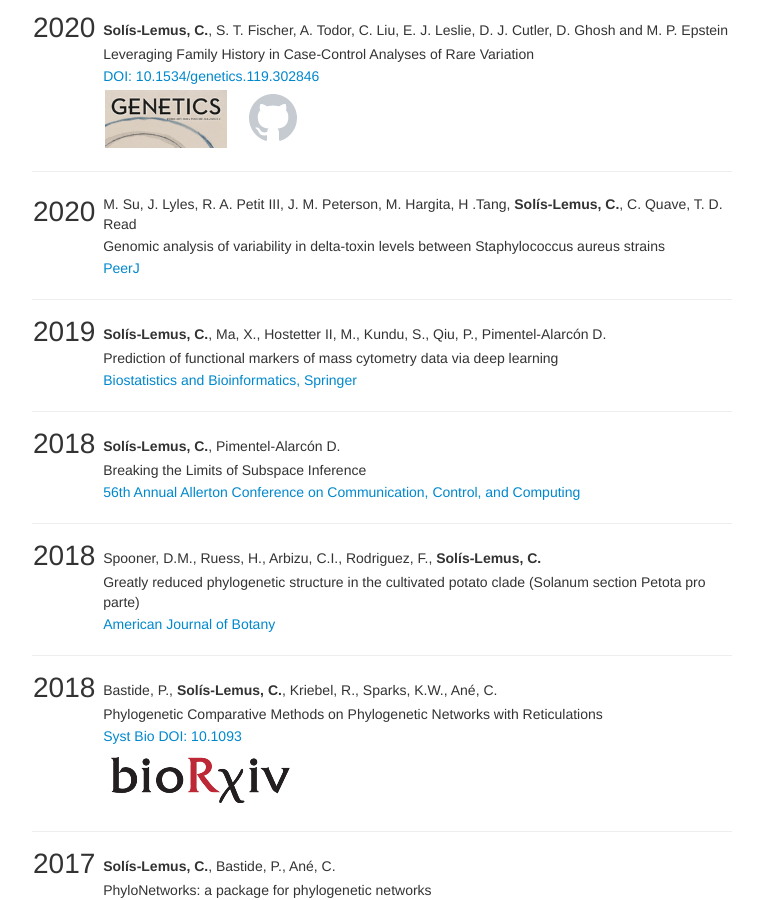
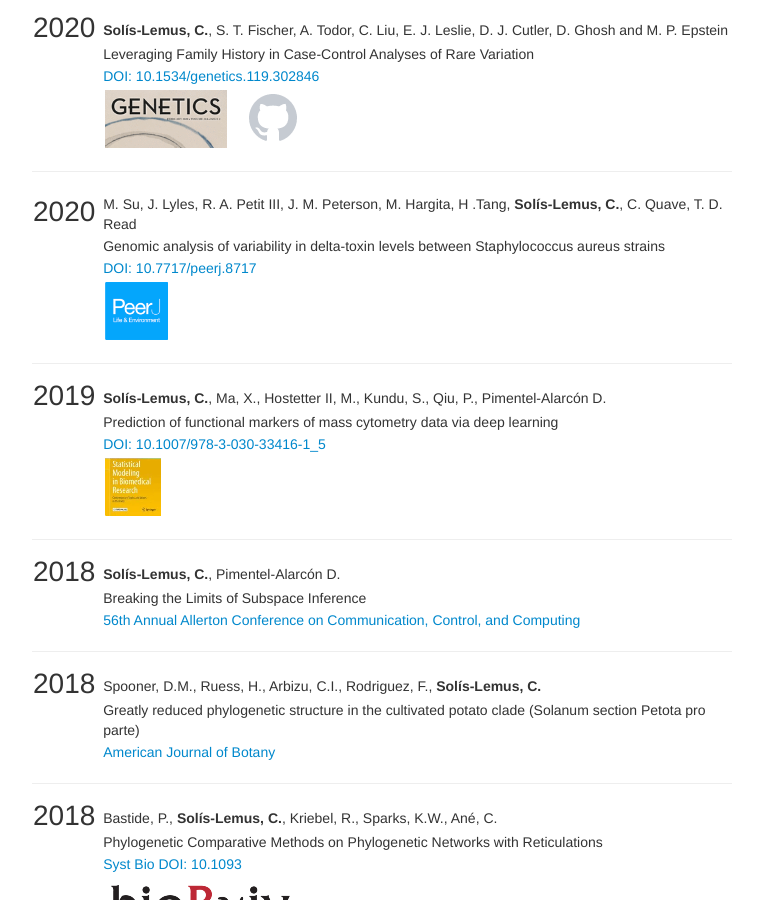
Before and after one commit to solislemuslab/solislemuslab.github.io, a Jekyll site: the page built from pages/research.md, in a window 1280 px wide and 900 px high, scrolled down 4205 px. Shown: the whole window, without its empty margins (258-1021 px from the left). Built offline with Jekyll 4.4.1, drawn with Linux system fonts in a browser that asks for light colours.

Commit message:
more logos

```diff
--- a/pages/research.md
+++ b/pages/research.md
@@ -203,13 +203,15 @@ Tiley, George P., Andrew A. Crowl, Paul S. Manos, Emily B. Sessa, <b>Sol&iacute;
 
 | <span style="font-size:2em;">2020</span> |  | M. Su, J. Lyles, R. A. Petit III, J. M. Peterson, M. Hargita, H .Tang, <b>Sol&iacute;s-Lemus, C.</b>, C. Quave, T. D. Read
 | | | Genomic analysis of variability in delta-toxin levels between Staphylococcus aureus strains |
-| | | [PeerJ](https://peerj.com/articles/8717/) |
+| | | [DOI: 10.7717/peerj.8717](https://peerj.com/articles/8717/) |
+| | | [![peerj (653k)](icons16/peerj.png)](https://peerj.com/articles/8717/) |
 
 ---
 
 | <span style="font-size:2em;">2019</span> |  | <b>Sol&iacute;s-Lemus, C.</b>, Ma, X., Hostetter II, M., Kundu, S., Qiu, P., Pimentel-Alarc&oacute;n D. |
 | | | Prediction of functional markers of mass cytometry data via deep learning |
-| | | [Biostatistics and Bioinformatics, Springer](https://link.springer.com/chapter/10.1007/978-3-030-33416-1_5) |
+| | | [DOI: 10.1007/978-3-030-33416-1_5](https://link.springer.com/chapter/10.1007/978-3-030-33416-1_5) |
+| | | [![biomed (653k)](icons16/biomed.png)](https://link.springer.com/chapter/10.1007/978-3-030-33416-1_5) |
 
 ---
 
```
Also changed, not shown: pages/icons16/biomed.png (added).
